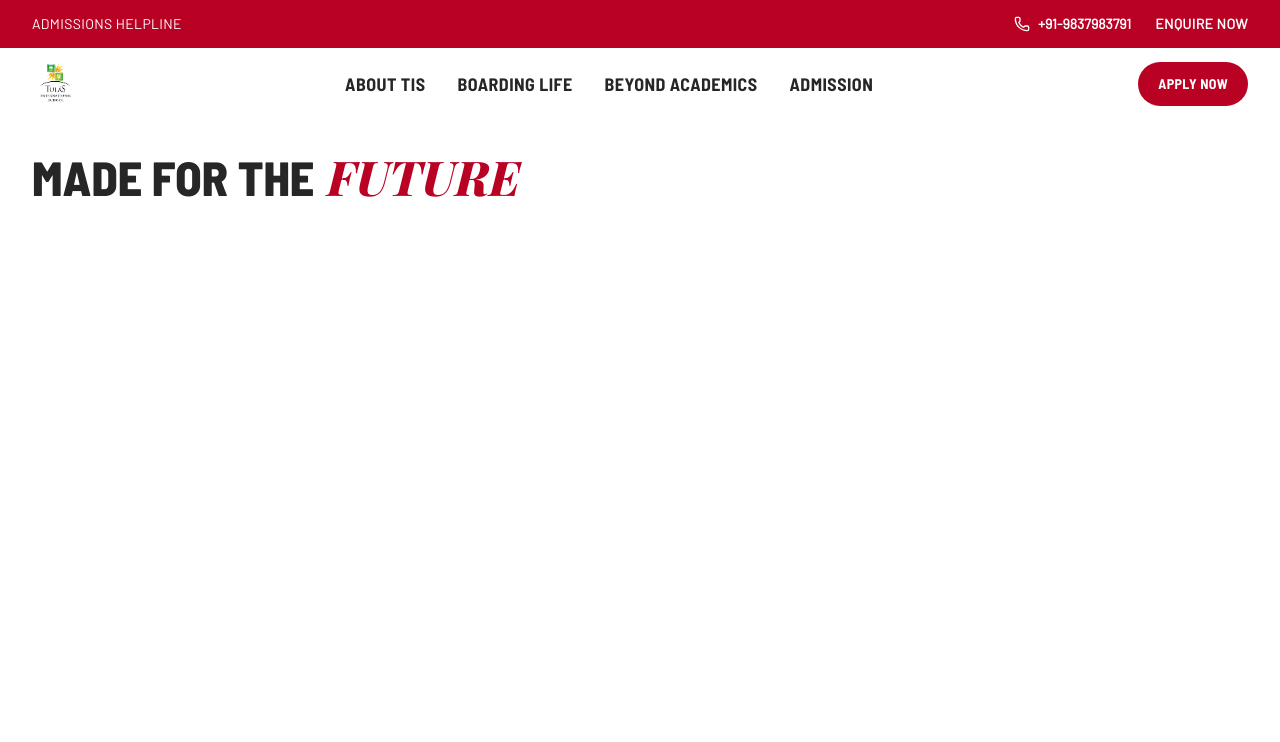
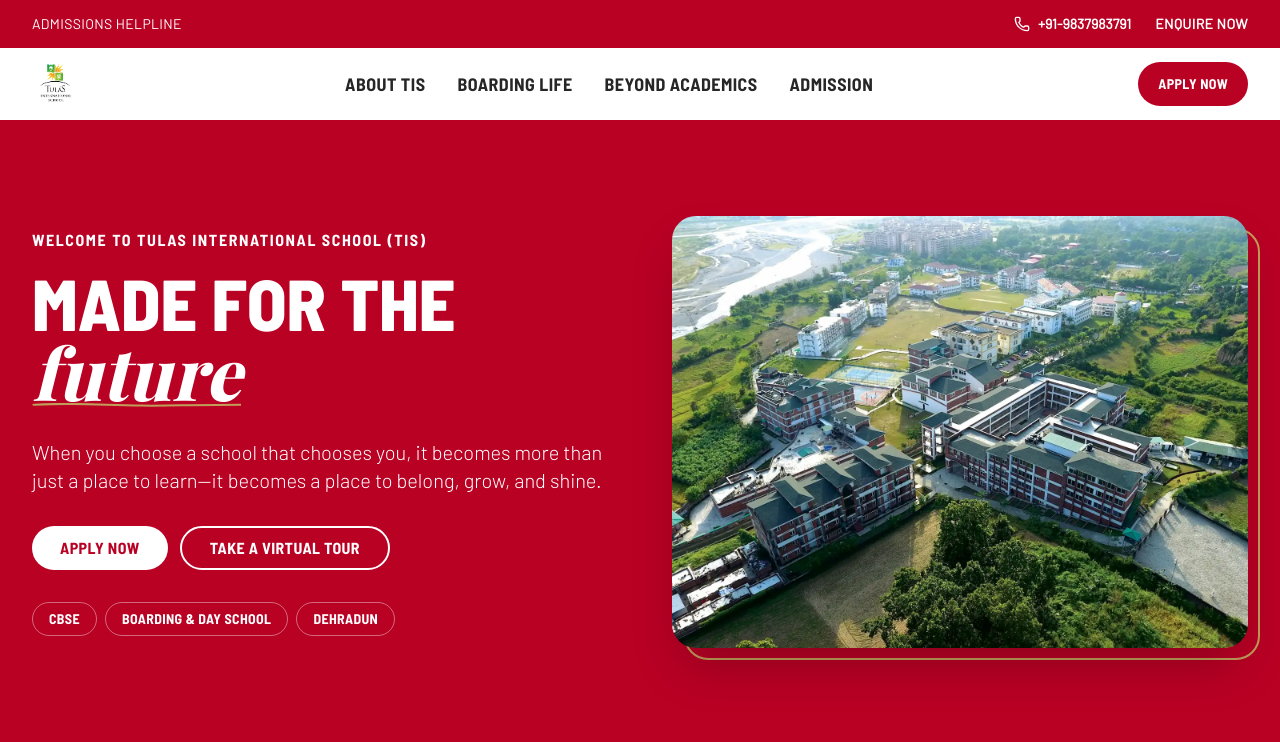
Before and after one commit to avanishtatat/tis-homepage-redesign, a React (Vite) app: page / in a window 1280 px wide. Shown: the top 742 px of the page. Built offline with nearby package versions, Linux system fonts and the light colour scheme.

Commit message:
feat: build hero section with staggered reveal

```diff
--- a/src/App.jsx
+++ b/src/App.jsx
@@ -1,7 +1,8 @@
-import { MotionConfig } from 'framer-motion'
-import TopBar from './components/layout/TopBar'
-import Navbar from './components/layout/Navbar'
-import Footer from './components/layout/Footer'
+import { MotionConfig } from "framer-motion";
+import TopBar from "./components/layout/TopBar";
+import Navbar from "./components/layout/Navbar";
+import Footer from "./components/layout/Footer";
+import Hero from "./components/sections/Hero";
 
 function App() {
   return (
@@ -14,14 +15,12 @@
       </a>
       <TopBar />
       <Navbar />
-      <main id="main" className="min-h-[120vh] p-8">
-        <h1 className="font-display text-5xl font-extrabold uppercase text-ink">
-          Made for the <span className="font-accent italic text-brand-text">future</span>
-        </h1>
+      <main id="main">
+        <Hero />
       </main>
       <Footer />
     </MotionConfig>
-  )
+  );
 }
 
-export default App
+export default App;
--- /dev/null
+++ b/src/components/sections/Hero.jsx
@@ -0,0 +1,100 @@
+import { hero } from '../../data/hero'
+import { contact } from '../../data/contact'
+import Button from '../ui/Button'
+import Reveal from '../animation/Reveal'
+import campusTopView from '../../assets/campus-top-view.webp'
+
+export default function Hero() {
+  return (
+    <section aria-labelledby="hero-heading" className="overflow-hidden bg-brand text-on-brand">
+      <div className="mx-auto grid max-w-7xl items-center gap-12 px-4 py-14 sm:px-6 lg:grid-cols-2 lg:gap-16 lg:px-8 lg:py-24">
+        <div>
+          <Reveal>
+            <p className="font-display text-sm font-bold uppercase tracking-widest sm:text-base">
+              {hero.eyebrow}
+            </p>
+          </Reveal>
+
+          <Reveal delay={0.1}>
+            <h1
+              id="hero-heading"
+              className="mt-4 font-display text-5xl font-extrabold uppercase leading-[0.95] sm:text-6xl lg:text-7xl"
+            >
+              {hero.headingStart}{' '}
+              <span className="relative inline-block font-accent normal-case italic">
+                {hero.headingAccent}
+                <svg
+                  aria-hidden="true"
+                  viewBox="0 0 88 10"
+                  preserveAspectRatio="none"
+                  className="absolute -bottom-2 left-0 h-2.5 w-full text-accent"
+                >
+                  <path
+                    d="M1.112 1.683c22.786-2.73 35.31 2.575 61.669.538 5.588-.432 45.211-.681 52.8-.809"
+                    fill="none"
+                    stroke="currentColor"
+                    strokeWidth="2"
+                    strokeLinecap="round"
+                    strokeLinejoin="round"
+                  />
+                </svg>
+              </span>
+            </h1>
+          </Reveal>
+
+          <Reveal delay={0.2}>
+            <p className="mt-8 max-w-xl text-lg font-light sm:text-xl">{hero.description}</p>
+          </Reveal>
+
+          <Reveal delay={0.3}>
+            <div className="mt-8 flex flex-col gap-3 sm:flex-row">
+              <Button href={contact.applyUrl} external variant="light" size="lg">
+                Apply Now
+              </Button>
+              <Button
+                href={contact.virtualTourUrl}
+                external
+                variant="outline"
+                size="lg"
+                className="text-white hover:bg-white hover:text-brand"
+              >
+                Take a Virtual Tour
+              </Button>
+            </div>
+          </Reveal>
+
+          <Reveal delay={0.4}>
+            <ul className="mt-8 flex flex-wrap gap-2">
+              {hero.highlights.map((item) => (
+                <li
+                  key={item}
+                  className="rounded-full border border-white/40 px-4 py-1.5 font-display text-sm font-bold uppercase tracking-wide"
+                >
+                  {item}
+                </li>
+              ))}
+            </ul>
+          </Reveal>
+        </div>
+
+        <Reveal delay={0.2} y={40}>
+          <div className="relative isolate">
+            <div
+              aria-hidden="true"
+              className="absolute -bottom-3 -right-3 -z-10 h-full w-full rounded-3xl border-2 border-accent"
+            />
+            <img
+              src={campusTopView}
+              alt={hero.imageAlt}
+              width="1920"
+              height="1080"
+              fetchPriority="high"
+              decoding="async"
+              className="aspect-[4/3] w-full rounded-3xl object-cover shadow-2xl"
+            />
+          </div>
+        </Reveal>
+      </div>
+    </section>
+  )
+}
--- /dev/null
+++ b/src/data/hero.js
@@ -0,0 +1,9 @@
+export const hero = {
+  eyebrow: 'Welcome to Tulas International School (TIS)',
+  headingStart: 'Made for the',
+  headingAccent: 'future',
+  description:
+    'When you choose a school that chooses you, it becomes more than just a place to learn—it becomes a place to belong, grow, and shine.',
+  highlights: ['CBSE', 'Boarding & Day School', 'Dehradun'],
+  imageAlt: 'Aerial view of the Tulas International School campus in Dehradun',
+}
```
